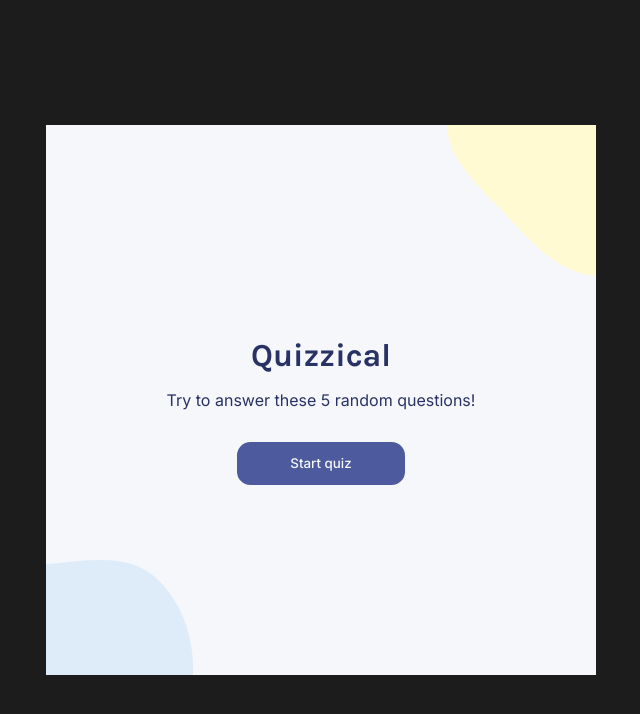
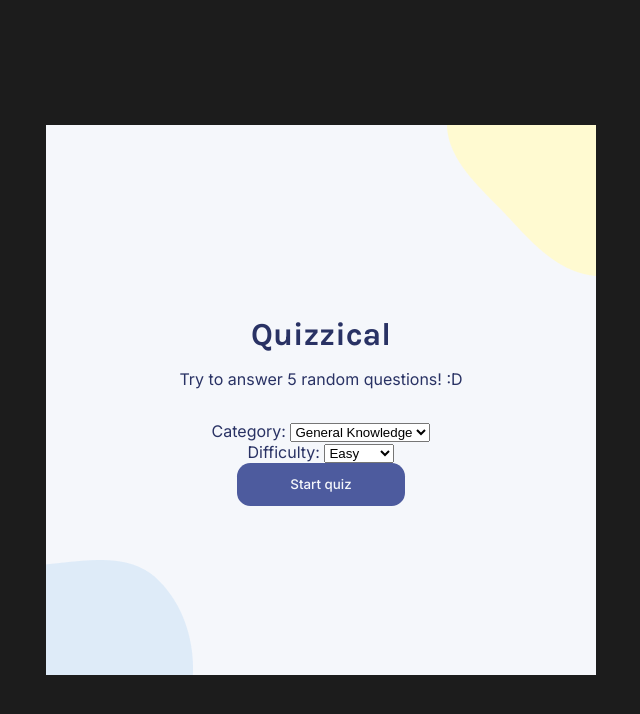
Before and after one commit to tentacle-bean/quizzical-app, a React (Vite) app: page / in a window 1280 px wide. Shown: the top 714 px of the page, without its empty margins (319-959 px from the left). Built offline with nearby package versions, Linux system fonts and the light colour scheme.

Commit message:
added game restarting and score counting

```diff
--- a/src/App.jsx
+++ b/src/App.jsx
@@ -7,18 +7,41 @@ import blobY from './assets/blob-y.png'
 
 export default function App(){
     const [quizStarted, setQuizStarted] = React.useState(false)
+    const [quizOptions, setQuizOptions] = React.useState(
+        {
+            category: "9",
+            difficulty: "easy"
+        }
+    )
+
+
 
     function startQuiz(){
-        setQuizStarted(true)
+        setQuizStarted(prev => !prev)
     }
 
-    console.log("app rerendered")
+
+    function handleChange(event){
+
+        const {name, value} = event.target
+        setQuizOptions(prev => {
+            // console.log(name)
+            // console.log(value)
+
+            return {
+                ...prev,
+                [name]: value
+            }
+        })
+
+    }
+    //console.log(quizOptions)
 
     return(
         <main className='main'>
             {!quizStarted ?
-                <Intro startQuiz={startQuiz}/> :
-                <Quiz />
+                <Intro startQuiz={startQuiz} quizOptions={quizOptions} handleChange={handleChange}/> :
+                <Quiz startQuiz={startQuiz} quizOptions={quizOptions}/>
             }
 
             <img className="blob-blue" src={blobB} />
--- a/src/components/Intro.jsx
+++ b/src/components/Intro.jsx
@@ -2,10 +2,46 @@ import React from 'react'
 import '../styles/Intro.css'
 
 export default function Intro(props){
+    console.log(props.quizOptions)
+
     return (
         <div className='intro'>
             <h1 className='title'>Quizzical</h1>
-            <p className='subtitle'>Try to answer these 5 random questions!</p>
+            <p className='subtitle'>Try to answer 5 random questions! :D</p>
+
+            <div className='selector'>
+                <label htmlFor='category'>Category: </label>
+                <select
+                    id="category"
+                    name="category"
+                    value={props.quizOptions}
+                    onChange={props.handleChange}
+                >
+                    <option value={9}>General Knowledge</option>
+                    <option value={15}>Video Games</option>
+                    <option value={10}>Books</option>
+                    <option value={11}>Movies</option>
+                    <option value={17}>Science & Nature</option>
+                    <option value={18}>Computers</option>
+                </select>
+            </div>
+
+            <div className='selector'>
+                <label htmlFor='difficulty'>Difficulty: </label>
+                <select
+                    id="difficulty"
+                    name="difficulty"
+                    value={props.quizOptions}
+                    onChange={props.handleChange}
+                >
+                    <option value="easy">Easy</option>
+                    <option value="medium">Medium</option>
+                    <option value="hard">Hard</option>
+                </select>
+            </div>
+
+
+
             <button
                 className='btn-start'
                 onClick={props.startQuiz}
--- a/src/components/Question.jsx
+++ b/src/components/Question.jsx
@@ -5,13 +5,15 @@ import '../styles/Question.css'
 export default function Question(props){
     const [formData, setFormData] = React.useState("")
 
-    function handleChange(event, point){
+
+    function handleChange(event, isCorrect){
         if(!props.checking){
             const {value} = event.target
             setFormData(value)
-            props.handlePoints(point)
+            props.handlePoints(props.index, isCorrect)
         }
     }
+
 
     const answers = props.answers.map(ans =>
         <Answer
--- a/src/components/Quiz.jsx
+++ b/src/components/Quiz.jsx
@@ -2,8 +2,8 @@ import React from 'react'
 import '../styles/Quiz.css'
 import Question from './Question'
 
-export default function Quiz(){
-    function decode(text) {
+export default function Quiz(props){
+    function decode(text){
         const textArea = document.createElement('textarea');
         textArea.innerHTML = text;
         return textArea.value;
@@ -12,20 +12,30 @@ export default function Quiz(){
 
     const [apiData, setApiData] = React.useState([])
     const [checking, setChecking] = React.useState(false)
-    const [points, setPoints] = React.useState([])
+    const [points, setPoints] = React.useState([false, false, false, false, false])
 
-    function handlePoints(point, index){
+
+
+    function handlePoints(index, isCorrect){
         setPoints(prev => {
             const copy = prev.map(item => item)
-            copy[index] = point
+            copy[index] = isCorrect
             return copy
         })
-        console.log(points)
+    }
+    console.log(`points: ${points}`)
+
+
+    function getScore(){
+        let score = 0
+        points.map(point => point && score++)
+
+        return score
     }
 
 
-    React.useEffect(() => {
-        fetch(`https://opentdb.com/api.php?amount=11&category=17&difficulty=hard`)
+    function dataFetch(){
+        fetch(`https://opentdb.com/api.php?amount=5&category=${props.quizOptions.category}&difficulty=${props.quizOptions.difficulty}`)
         .then(res => {
             if(!res.ok){
                 throw Error("Failed to retrieve question data")
@@ -55,28 +65,47 @@ export default function Quiz(){
             setApiData(questions)
         })
         .catch(err => console.log(err))
+    }
+
+
+    React.useEffect(() => {
+        dataFetch()
     }, [])
 
-    console.log(apiData)
 
 
-    const questions = apiData.map(data => {
+    console.log(apiData)
+    // console.log(formData)
+
+
+    function restartGame(){
+        props.startQuiz()
+    }
+
+
+    const questions = apiData.map((data, index) => {
         return (<Question
             question={decode(data.question)}
             correct={decode(data.correct_answer)}
             answers={data.answers.map(ans => decode(ans))}
             checking={checking}
             handlePoints={handlePoints}
+            index={index}
         />)
     })
+
+
+    const bottom = !checking ?  <button className="quiz-btn" onClick={() => setChecking(true)}>Check answers</button> :
+                                <div className='summary'>
+                                    <h3 className='summary-text'>You scored {getScore()}/5 correct answers</h3>
+                                    <button onClick={restartGame}>Play again</button>
+                                </div>
 
 
     return(
         <div className='quiz'>
             {questions}
-            {apiData.length ?
-            <button className="quiz-btn" onClick={() => setChecking(true)}>Check answers</button> :
-            <h3>Loading questions...</h3>}
+            {apiData.length ? bottom : <h3>Loading questions...</h3>}
         </div>
     )
 }
--- a/src/styles/Quiz.css
+++ b/src/styles/Quiz.css
@@ -10,3 +10,22 @@
     align-self: center;
     margin-top: 2em;
 }
+
+.quiz-btn,
+.summary{
+    margin-top: 2em;
+}
+
+.summary{
+    display: flex;
+    align-items: center;
+    justify-content: space-between;
+    width: 80%;
+    margin-left: auto;
+    margin-right: auto;
+}
+
+.summary-text{
+    font-size: var(--fs-mid);
+    font-weight: var(--fw-b);
+}
```
Also changed, not shown: src/styles/Intro.css (+10 -0 lines). Lines whose indentation alone changed are shown as unchanged.
